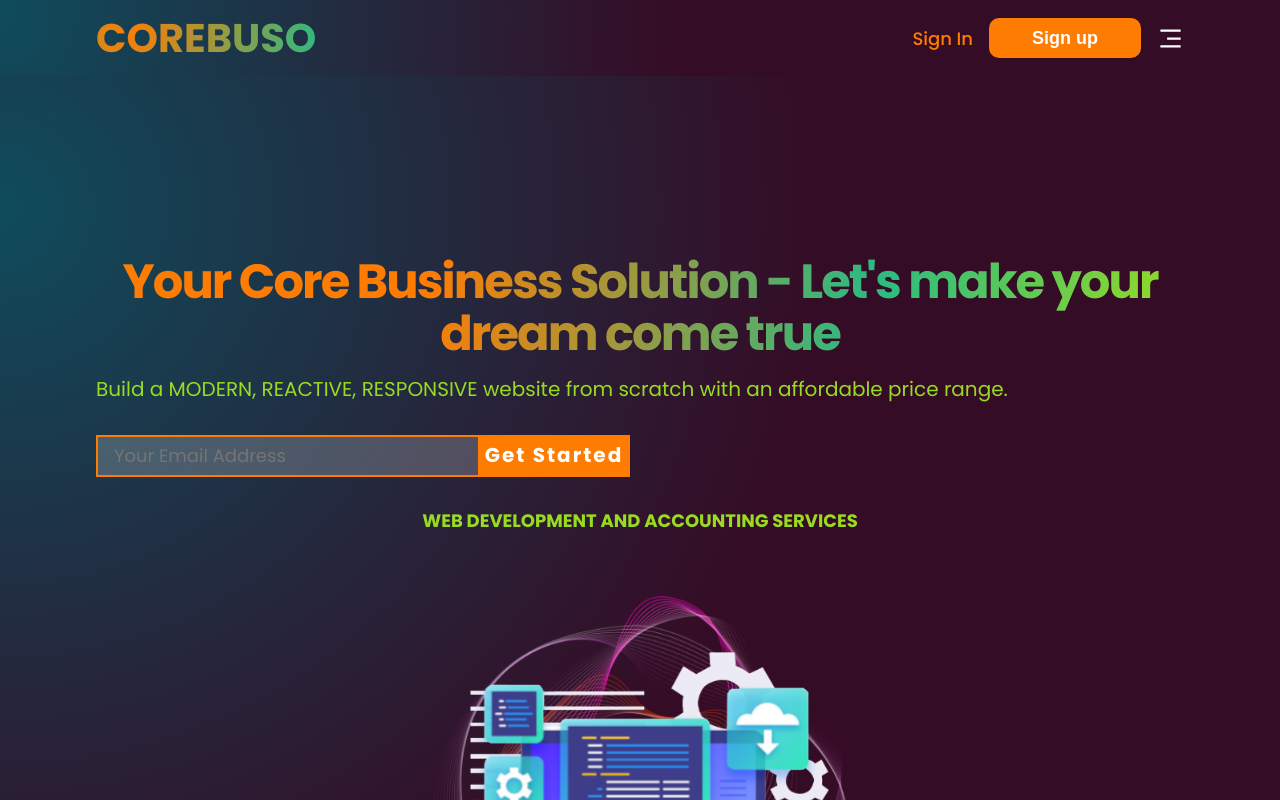
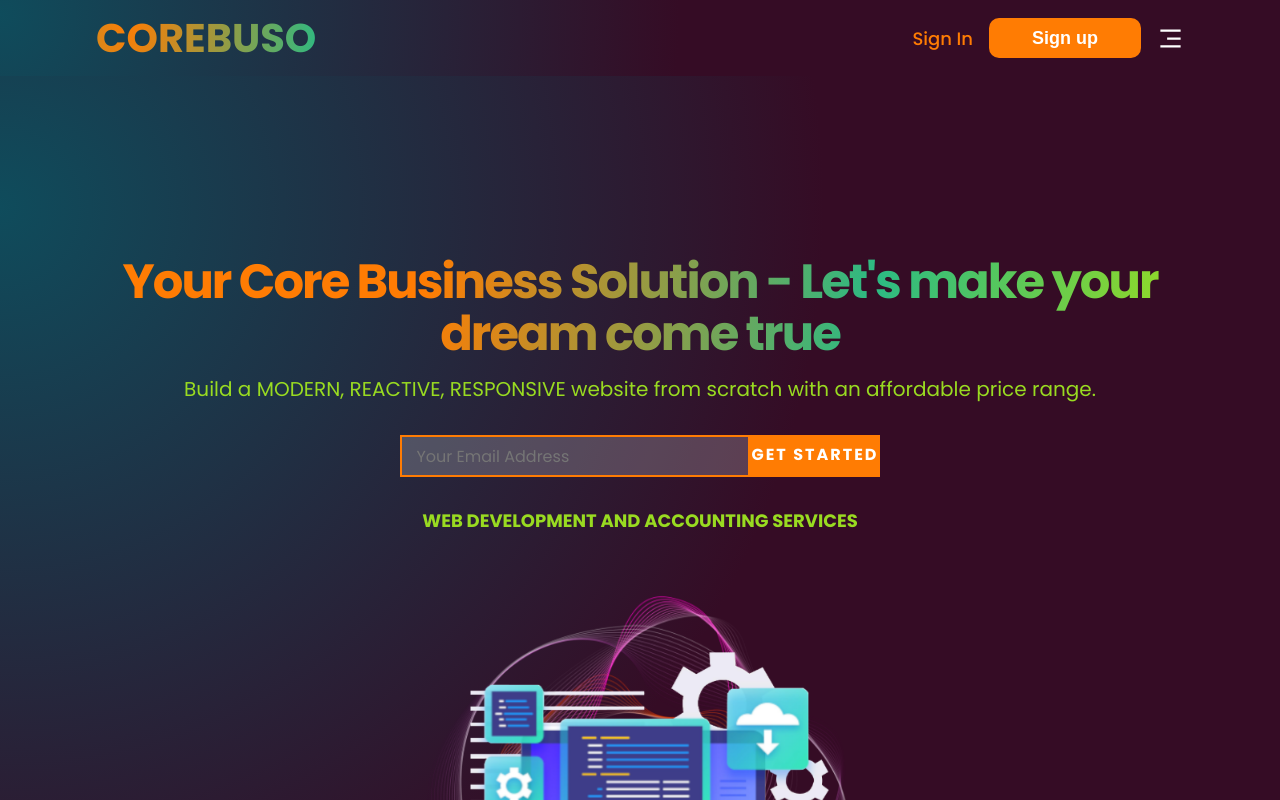
Before and after one commit to onceacurious/corebuso-web-app, a React (Vite) app: page / in a window 1280 px wide. Shown: the top 800 px of the page. Built offline with nearby package versions, Linux system fonts and the light colour scheme.

Commit message:
configure email form design

```diff
--- a/src/components/email_form/EmailForm.jsx
+++ b/src/components/email_form/EmailForm.jsx
@@ -3,35 +3,32 @@ import "./emailForm.css";
 
 const EmailForm = ({ scale }) => {
   const [email, setEmail] = useState("");
-  const [buttonStyle, setButtonStyle] = useState("")
-  const [inputStyle, setInputStyle] = useState("")
+  const [sendStyle, setSendStyle] = useState("inactive-emailSend");
+  const [startStyle, setStartStyle] = useState("inactive-emailStart");
 
   const handleSubmit = (e) => {
     e.preventDefault();
     console.log(email);
     setEmail("");
-
+    setStartStyle("inactive-emailStart");
+    setSendStyle("inactive-emailSend");
   };
 
   const handleChange = (e) => {
-    setEmail(e.target.value)
+    setEmail(e.target.value);
     if (email.length > 0) {
-      console.log(email);
-      setInputStyle("input-style")
-      setButtonStyle("button-style")
+      setStartStyle("focus-emailStart");
+      setSendStyle("focus-emailSend");
     }
-    // setButtonStyle("roll-up")
-
-  }
+  };
 
   return (
-    <>
+    <div className="cbs__email-form">
       <form
         method="POST"
         data-netlify="true"
         data-netlify-honeypot="bot-field"
         name="email-inquiry"
-
         className="cbs__form-container"
         onSubmit={handleSubmit}
       >
@@ -42,18 +39,25 @@ const EmailForm = ({ scale }) => {
           type="email"
           value={email}
           onChange={(e) => handleChange(e)}
-          onBlur={(e) => handleChange(e)}
-
+          // onBlur={(e) => handleChange(e)}
           placeholder="Your Email Address"
         />
         <div className="cbs__form-button__container">
-          <button type="submit" className={buttonStyle}>
-            Submit
-          </button>
-          <input type="submit" value="Get Started" className={inputStyle} />
+          <input
+            type="submit"
+            value="Send"
+            id="emailSend"
+            className={sendStyle}
+          />
+          <input
+            type="submit"
+            value="Get Started"
+            id="emailStart"
+            className={startStyle}
+          />
         </div>
       </form>
-    </>
+    </div>
   );
 };
 
--- a/src/components/email_form/emailForm.css
+++ b/src/components/email_form/emailForm.css
@@ -1,4 +1,4 @@
-form.cbs__form-container{
+.cbs__form-container {
   height: 42px;
 }
 
@@ -7,70 +7,81 @@ form.cbs__form-container{
   margin: 2rem 0 1rem;
 
   display: flex;
+  flex-direction: row;
+  align-items: center;
 }
 
-.cbs__form-container > input {
-  --font-size: 18px;
+#email,
+#emailSend,
+#emailStart {
+  font-size: 16px;
+  line-height: 20px;
+  border: none;
+  outline: none;
+  height: 42px;
+}
 
+#email,
+.cbs__form-button__container {
+  height: 42px;
+  border: 2px solid var(--color-text);
+}
+
+/* main input */
+.cbs__form-container #email {
   background: rgba(255, 255, 255, 0.2);
-  border: 2px solid #ff7c03;
-  padding: 0.5rem 1rem;
   font-size: var(--font-size);
-  line-height: calc(var(--font-size) + 4px);
   outline: none;
   color: #fff;
   font-family: var(--font);
+  padding-inline: 15px;
 }
 
-.cbs__form-button__container{
+.cbs__form-button__container {
   display: flex;
   flex-direction: column;
-  width: 150px;
+  justify-content: center;
+  align-items: center;
+  min-width: fit-content;
   overflow: hidden;
-
   outline: none;
   border: none;
-  border-top: 2px solid var(--color-text);
-  border-right: 2px solid var(--color-text);
-  border-bottom: 2px solid var(--color-text);
+  background-color: var(--color-text);
+  border: 2px solid var(--color-text);
 }
 
-.cbs__form-button__container > input,
-.cbs__form-button__container > button{
-  height: 42px;
+/* buttons */
+.cbs__form-button__container > input {
   outline: none;
   border: none;
+  text-transform: uppercase;
   font-family: "Poppins", sans-serif;
   font-weight: 700;
-  font-size: 20px;
   color: var(--light);
-  background-color: #ff7c03;
   letter-spacing: 2px;
+  background: transparent;
 
   transition: all 500ms ease;
 }
-.cbs__form-button__container > button{
+
+#emailSend {
+  letter-spacing: 5px !important;
+}
+
+.inactive-emailStart {
+  margin-bottom: 0;
+}
+
+.inactive-emailSend {
   margin-top: -42px;
 }
 
-.button-style{
-  margin-top: 0;
-  background-color: transparent;
-  color: var(--color-text);
+.focus-emailStart {
+  margin-bottom: -42px;
 }
 
-.input-stye{
-  /* margin-bottom: -42px; */
-  display: none;
-}
-/* Button */
-.roll-down{
-}
-/* Button */
-.roll-up{
+.focus-emailSend {
   margin-top: 0;
-  background-color: transparent;
-  color: var(--color-text);
 }
 
 /* MEDIA QUERY */
@@ -78,13 +89,15 @@ form.cbs__form-container{
 }
 
 @media screen and (max-width: 650px) {
-
-
+  .cbs__email-form {
+    transform: scale(0.7);
+  }
 }
 
 @media screen and (max-width: 499px) {
-
-
+  #email {
+    width: 200px;
+  }
 }
 
 /* KEYFRAME QUERY */
--- a/src/containers/header/header.css
+++ b/src/containers/header/header.css
@@ -14,7 +14,6 @@
   flex: 1;
   display: flex;
   justify-content: center;
-  align-items: flex-start;
   flex-direction: column;
   margin-right: 5rem;
   max-width: 50%;
@@ -89,6 +88,7 @@
   .cbs__header-content {
     margin: 0 0 3rem;
     max-width: 100%;
+    align-items: center;
   }
 
   .cbs__header-content h1,
```
